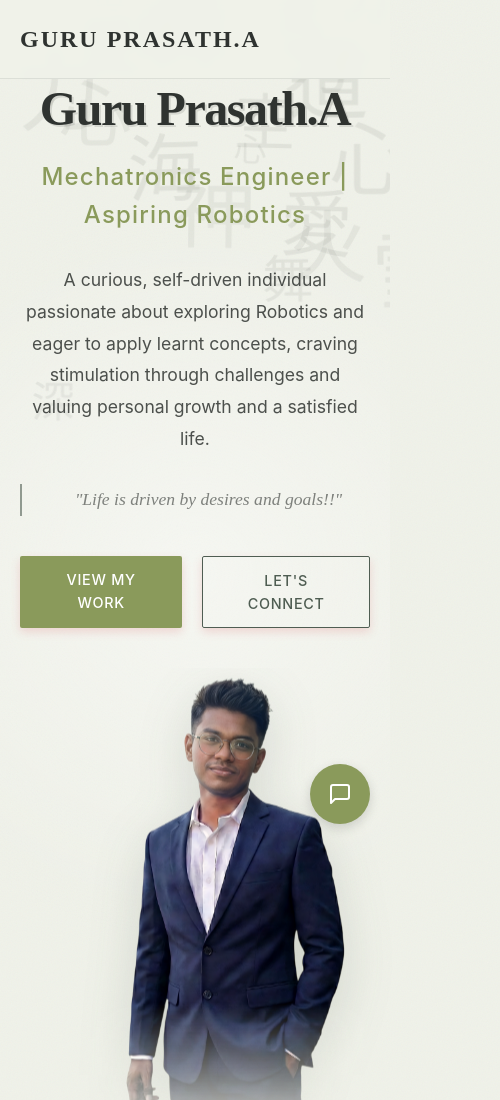
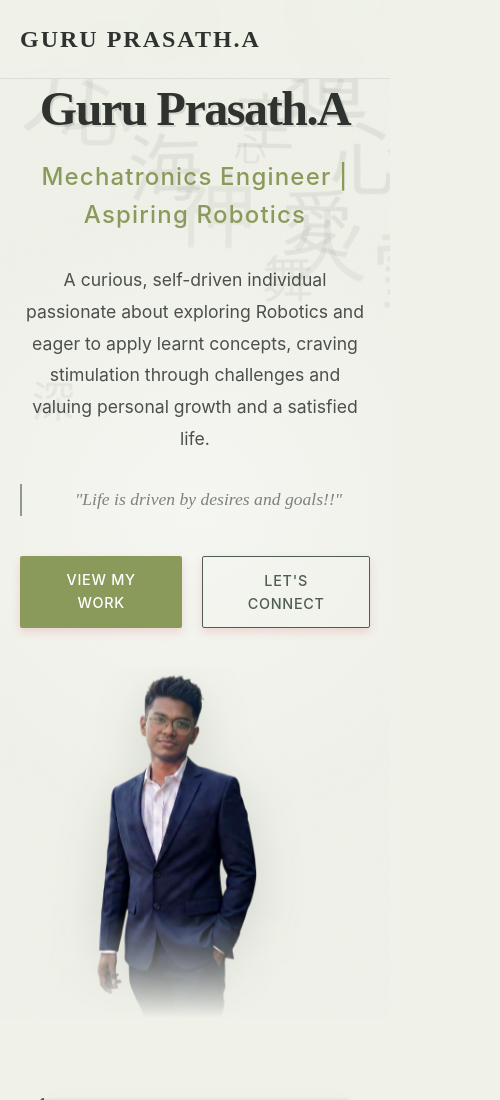
Before and after one commit to Pirate-tek/guru-portfolio, a React (Vite) app: page / in a window 390 px wide. Shown: the top 1100 px of the page, 500 px wide, since content can reach past the window. Built offline with nearby package versions, Linux system fonts and the light colour scheme; a web font is replaced by a local one.

Commit message:
Version 1.2.1

```diff
--- a/src/App.jsx
+++ b/src/App.jsx
@@ -14,7 +14,7 @@ import Gallery from './components/Gallery';
 import Contact from './components/Contact';
 import Footer from './components/Footer';
 import './App.css';
-import ChatWidget from './components/Chat/ChatWidget';
+//import ChatWidget from './components/Chat/ChatWidget';
 
 import KanjiBackground from './components/KanjiBackground';
 
@@ -36,7 +36,7 @@ function App() {
         <Contact />
       </main>
       <Footer />
-      <ChatWidget />
+      {/* <ChatWidget /> */}
     </div>
   );
 }
--- a/src/components/Hero.css
+++ b/src/components/Hero.css
@@ -189,6 +189,7 @@
 
     .profile-image {
         /* Reduce fade on mobile if needed, or keep consistent */
+        width: 100%;
         mask-image: linear-gradient(to bottom,
                 black 0%,
                 black 70%,
```
